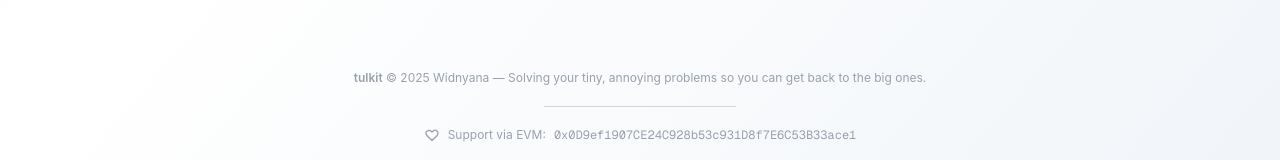
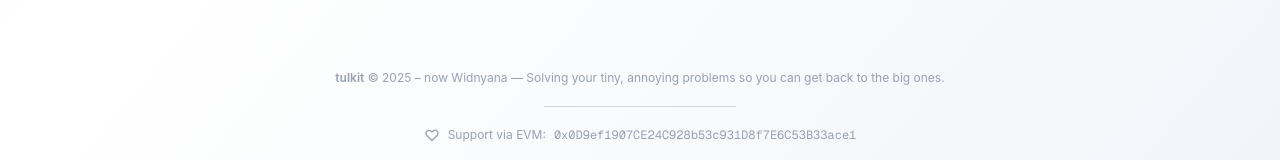
Before and after one commit to widnyana/tulkit, a Next.js app: page / in a window 1280 px wide. Shown: the part 1308-1468 px from the top of the page. Built offline with nearby package versions, Linux system fonts and the light colour scheme; no server answers.

Commit message:
fix(seo): update footer copyright year to '2025 – now'
Replaces hardcoded '2025' with '2025 – now' to always show current year range without annual maintenance.

```diff
--- a/components/Footer.tsx
+++ b/components/Footer.tsx
@@ -14,7 +14,7 @@ export function Footer() {
           >
             tulkit
           </a>
-          {" "}© 2025 Widnyana — Solving your tiny, annoying problems so you can get back to the big ones.
+          {" "}© 2025 – now Widnyana — Solving your tiny, annoying problems so you can get back to the big ones.
         </p>
 
         <Separator className="w-48 h-px bg-gray-300 my-2" />
```
